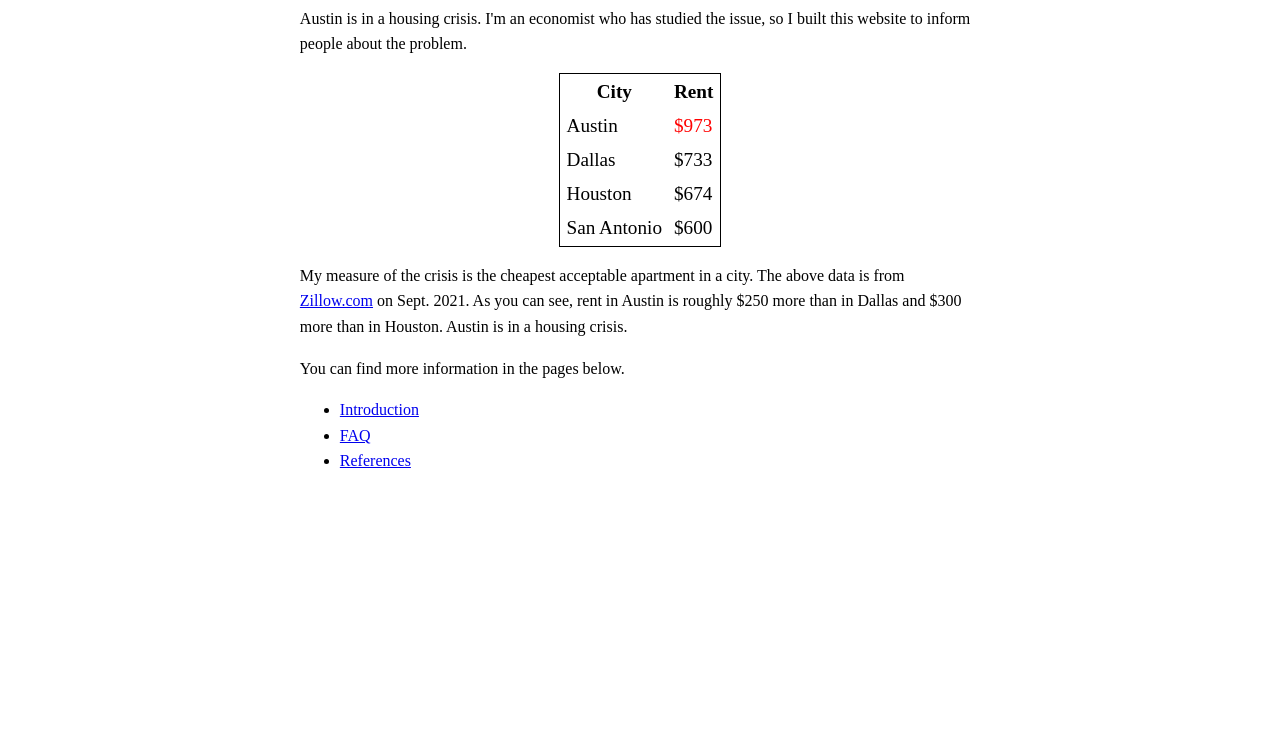
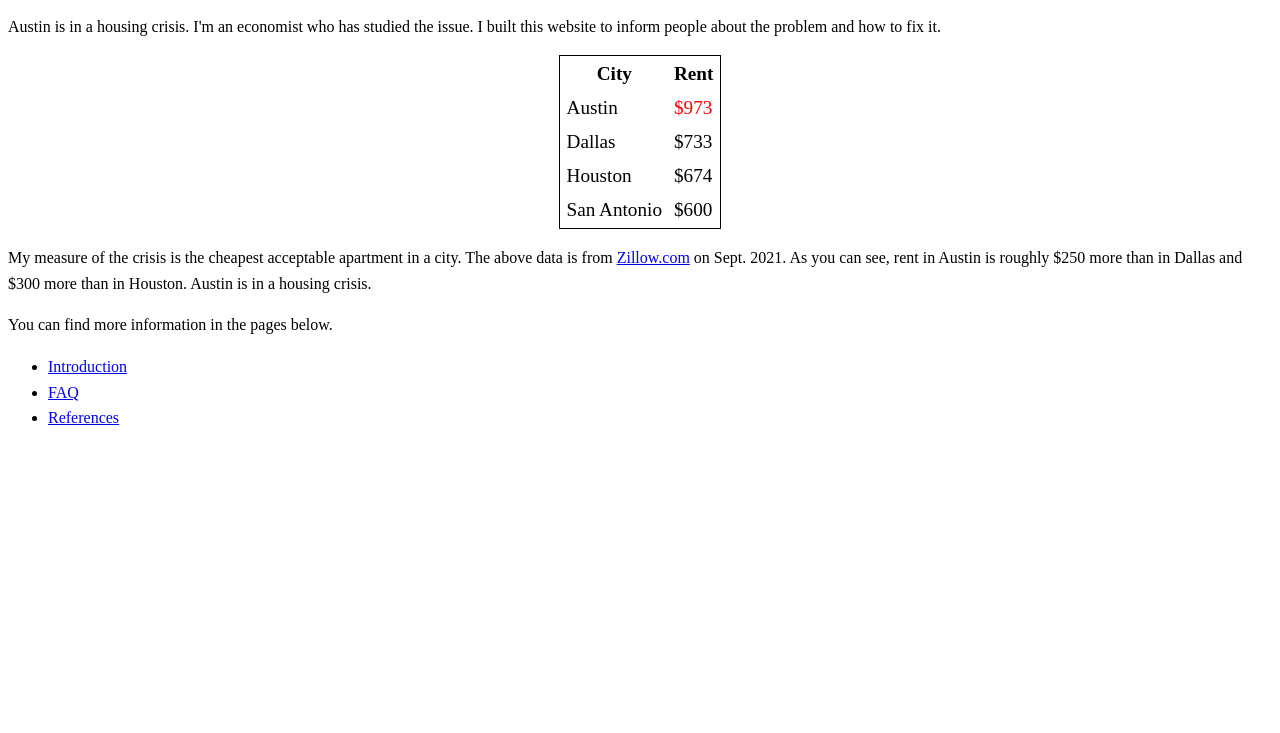
Before and after one commit to mdnahas/mdnahas.github.io, a plain HTML site: page HousingCrisis/index.html in a window 1280 px wide. Shown: the part 67-800 px from the top of the page. Drawn offline with Linux system fonts and the light colour scheme.

Commit message:
Trying to fix iOS version

```diff
--- a/HousingCrisis/index.html
+++ b/HousingCrisis/index.html
@@ -9,7 +9,7 @@
 <body>
   <h1>Austin's Housing Crisis</h1>
 
-  <p> Austin is in a housing crisis.  I'm an economist who has studied the issue, so I built this website to inform people about the problem. <p>
+  <p> Austin is in a housing crisis.  I'm an economist who has studied the issue.  I built this website to inform people about the problem and how to fix it. <p>
 
 
 
--- a/HousingCrisis/styles.css
+++ b/HousingCrisis/styles.css
@@ -1,11 +1,7 @@
 body, html {
-/*    margin-left:1%;
-    margin-right:1%;
-    margin-bottom:1%;
-    margin-top:1%;*/
-
-    max-width:18cm;
+/*    max-width:18cm;
     margin: auto;
+*/
 
     line-height: 1.6;
 }
```
